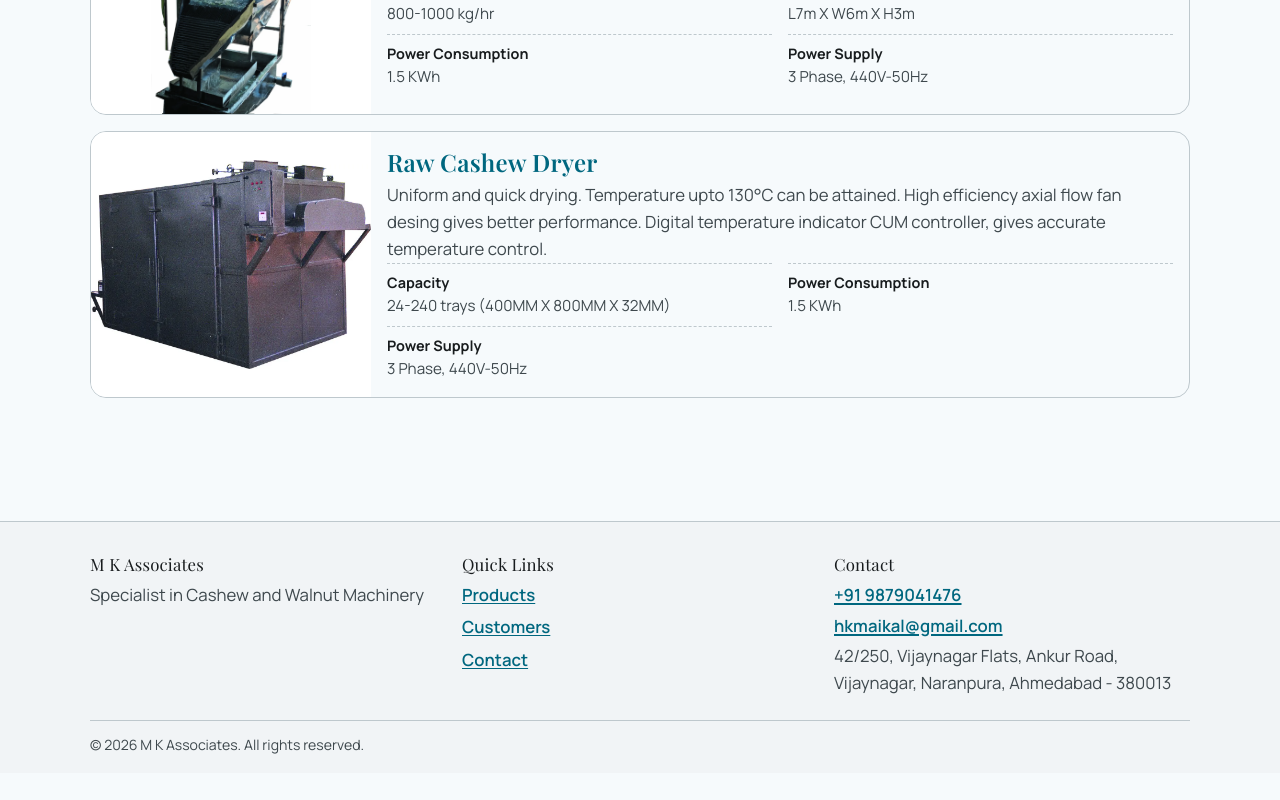
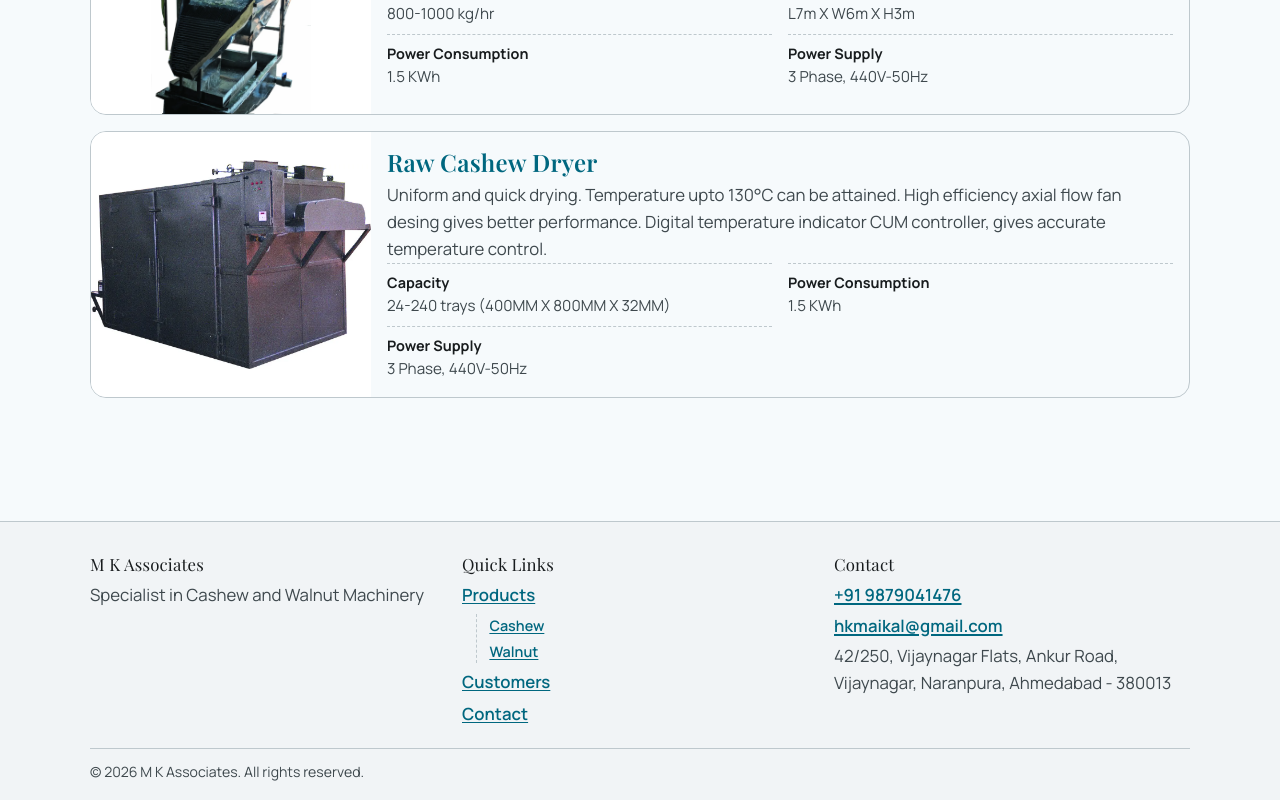
Before and after one commit to Himay-Patel/mk-associates, a Next.js app in the folder client/: page /products in a window 1280 px wide. Shown: the part 1465-2265 px from the top of the page. Before the commit the page ends 2238 px from the top, so only its background shows below. Built offline with nearby package versions, Linux system fonts and the light colour scheme; a web font is replaced by a local one.

Commit message:
feat(ui): add category-aware navigation links

```diff
--- a/client/src/app/globals.css
+++ b/client/src/app/globals.css
@@ -483,12 +483,30 @@ a {
   gap: 0.35rem;
 }
 
-.footer-links a {
+.footer-sub-links {
+  display: grid;
+  gap: 0.2rem;
+  margin-left: 0.9rem;
+  padding-left: 0.75rem;
+  border-left: 1px dashed var(--line);
+}
+
+.footer-sub-links a {
+  font-size: 0.9rem;
+  font-weight: 500;
+}
+
+.footer-links a,
+.footer-links .footer-link-label {
   color: var(--brand);
   font-weight: 600;
   text-decoration: underline;
   text-underline-offset: 0.15rem;
   text-decoration-thickness: 1px;
+}
+
+.footer-links .footer-link-label {
+  cursor: default;
 }
 
 .footer-links a:hover,
--- a/client/src/components/site-footer.tsx
+++ b/client/src/components/site-footer.tsx
@@ -17,7 +17,11 @@ export function SiteFooter() {
         <div>
           <h3>Quick Links</h3>
           <div className="footer-links">
-            <Link href="/products">Products</Link>
+            <span className="footer-link-label" aria-label="Products">Products</span>
+            <div className="footer-sub-links" aria-label="Product categories">
+              <Link href="/products?category=cashew">Cashew</Link>
+              <Link href="/products?category=walnut">Walnut</Link>
+            </div>
             <Link href="/customers">Customers</Link>
             <Link href="/contact">Contact</Link>
           </div>
--- a/client/src/components/site-header.tsx
+++ b/client/src/components/site-header.tsx
@@ -3,7 +3,7 @@
 import { useEffect, useRef, useState } from "react";
 import Image from "next/image";
 import Link from "next/link";
-import { usePathname } from "next/navigation";
+import { usePathname, useSearchParams } from "next/navigation";
 
 import { companyDetails } from "@/data/company-details";
 
@@ -68,6 +68,7 @@ function NavLink({
 
 export function SiteHeader() {
   const pathname = usePathname();
+  const searchParams = useSearchParams();
   const [mobileMenuOpen, setMobileMenuOpen] = useState(false);
   const [productsMenuOpen, setProductsMenuOpen] = useState(false);
   const productsGroupRef = useRef<HTMLDivElement>(null);
@@ -92,7 +93,19 @@ export function SiteHeader() {
       return false;
     }
 
-    return !queryString;
+    if (!queryString) {
+      return true;
+    }
+
+    const targetParams = new URLSearchParams(queryString);
+
+    for (const [key, value] of targetParams.entries()) {
+      if (searchParams.get(key) !== value) {
+        return false;
+      }
+    }
+
+    return true;
   };
 
   useEffect(() => {
```
Also changed, not shown: client/src/components/products-view.tsx (+5 -5 lines).
